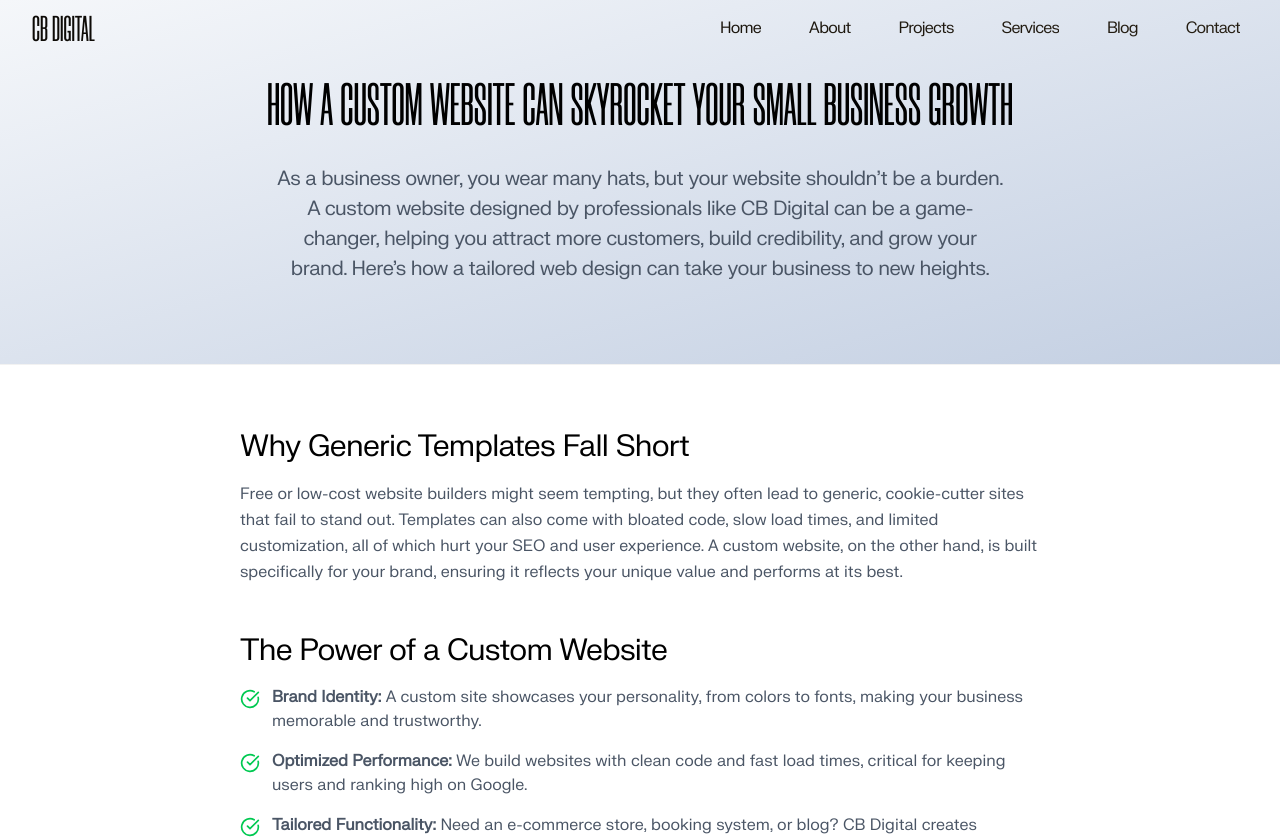
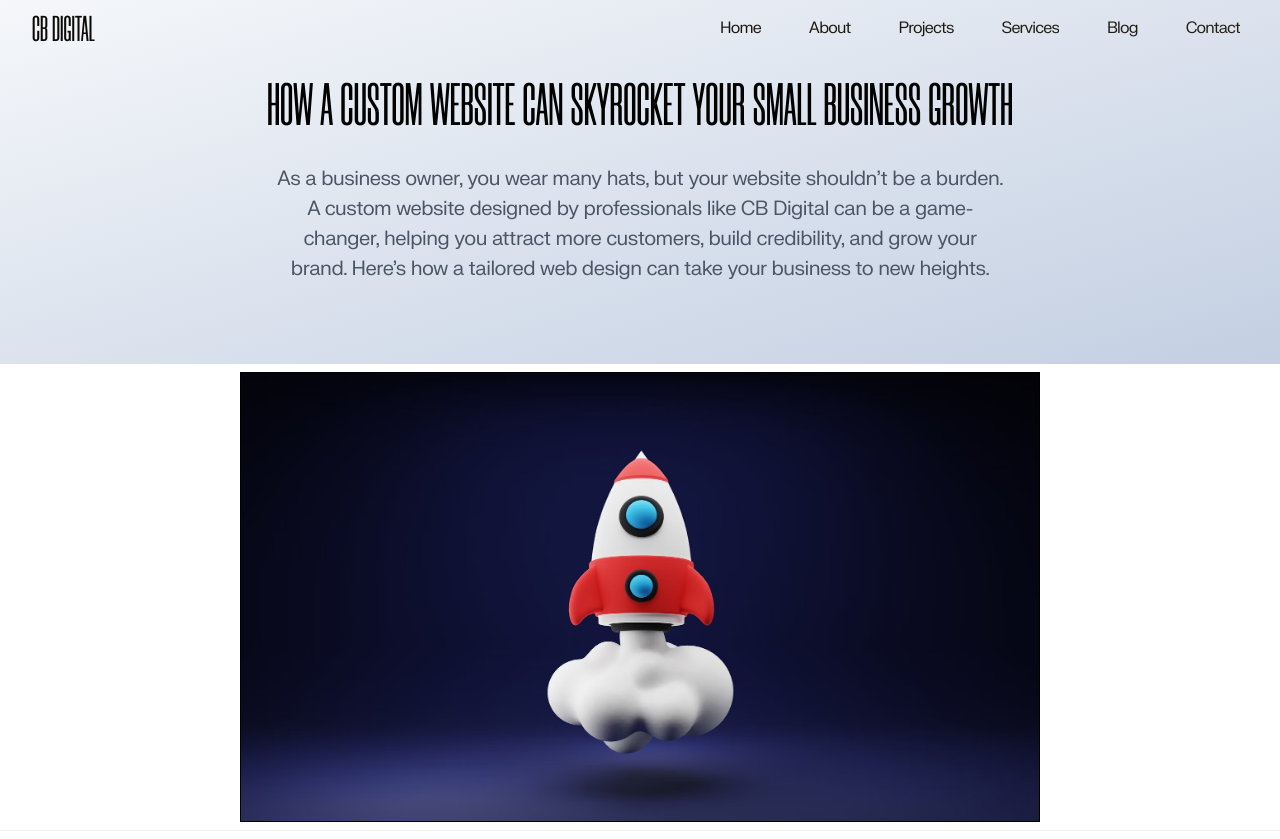
Before and after one commit to conorbailey90/CB-DIGITAL, a Next.js app: page /customwebsite in a window 1280 px wide. Shown: the top 839 px of the page. Built offline with nearby package versions, Linux system fonts and the light colour scheme.

Commit message:
Blog post images added

```diff
--- a/src/app/(blog)/cleandesign/page.tsx
+++ b/src/app/(blog)/cleandesign/page.tsx
@@ -1,6 +1,7 @@
 'use client'
 
 import { CheckCircle } from 'lucide-react'
+import Image from 'next/image'
 
 function BlogPostMinimalDesign() {
   const post = {
@@ -51,8 +52,22 @@ function BlogPostMinimalDesign() {
             </div>
         </section>
 
+        <section className="w-full flex justify-center relative">
+            <div className='relative w-[95%] max-w-[800px] aspect-video overflow-hidden my-2 border border-black'>
+                <Image
+                    src="/images/minimal.avif"
+                    alt="Minimal design process image"
+                    fill
+                    style={{ objectFit: 'cover' }}
+                    priority
+                />
+            </div>
+
+        </section>
+
+
       {/* Blog Content Section */}
-      <section className="w-full flex justify-center py-16 border-t border-black/5">
+      <section className="w-full flex justify-center py-16 ">
         <div className="w-[95%] max-w-[800px]">
           {post.sections.map((section, index) => (
             <div key={index} className="mb-12">
--- a/src/app/(blog)/customwebsite/page.tsx
+++ b/src/app/(blog)/customwebsite/page.tsx
@@ -1,6 +1,6 @@
-'use client'
 
 import { CheckCircle } from 'lucide-react'
+import Image from 'next/image'
 
 function BlogPostCustomWebsite() {
   const post = {
@@ -55,6 +55,18 @@ function BlogPostCustomWebsite() {
         </div>
       </section>
 
+       <section className="w-full flex justify-center relative">
+          <div className='relative w-[95%] max-w-[800px] aspect-video overflow-hidden my-2 border border-black'>
+              <Image
+                  src="/images/rocket.avif"
+                  alt="Rocket ship image"
+                  fill
+                  style={{ objectFit: 'cover' }}
+                  priority
+              />
+          </div>
+      </section>
+
       {/* Blog Content Section */}
       <section className="w-full flex justify-center py-16 border-t border-black/5">
         <div className="w-[95%] max-w-[800px]">
--- a/src/app/(blog)/seo/page.tsx
+++ b/src/app/(blog)/seo/page.tsx
@@ -1,6 +1,6 @@
-'use client'
 
 import { CheckCircle } from 'lucide-react'
+import Image from 'next/image'
 
 function BlogPostSEO() {
   const post = {
@@ -51,6 +51,18 @@ function BlogPostSEO() {
         </div>
       </section>
 
+        <section className="w-full flex justify-center relative">
+            <div className='relative w-[95%] max-w-[800px] aspect-video overflow-hidden my-2 border border-black'>
+                <Image
+                    src="/images/seo.avif"
+                    alt="SEO Image"
+                    fill
+                    style={{ objectFit: 'cover' }}
+                    priority
+                />
+            </div>
+        </section>
+
       {/* Blog Content Section */}
       <section className="w-full flex justify-center py-16 border-t border-black/5">
         <div className="w-[95%] max-w-[800px]">
--- a/src/components/Services.tsx
+++ b/src/components/Services.tsx
@@ -38,7 +38,7 @@ function Services() {
           <div className="relative">
             <div className="grid grid-cols-1 md:grid-cols-2 lg:grid-cols-4">
               {services.map((service, index) => (
-                <Link href={service.href} key={service.title} scroll={true} >
+                <a href={service.href} key={service.title}>
                   <div
                     className="group relative p-6 shadow-[0_0_0_1px_#c0c0c0] bg-[#ffffff] cursor-pointer h-full transition-all duration-300 hover:bg-gradient-to-br from-[#f5f7fa] to-[#c3cfe2]"
 
@@ -64,7 +64,7 @@ function Services() {
                       </svg>
                     </div>
                   </div>
-                </Link>
+                </a>
               ))}
             </div>
           </div>
```
Lines whose indentation alone changed are shown as unchanged.
